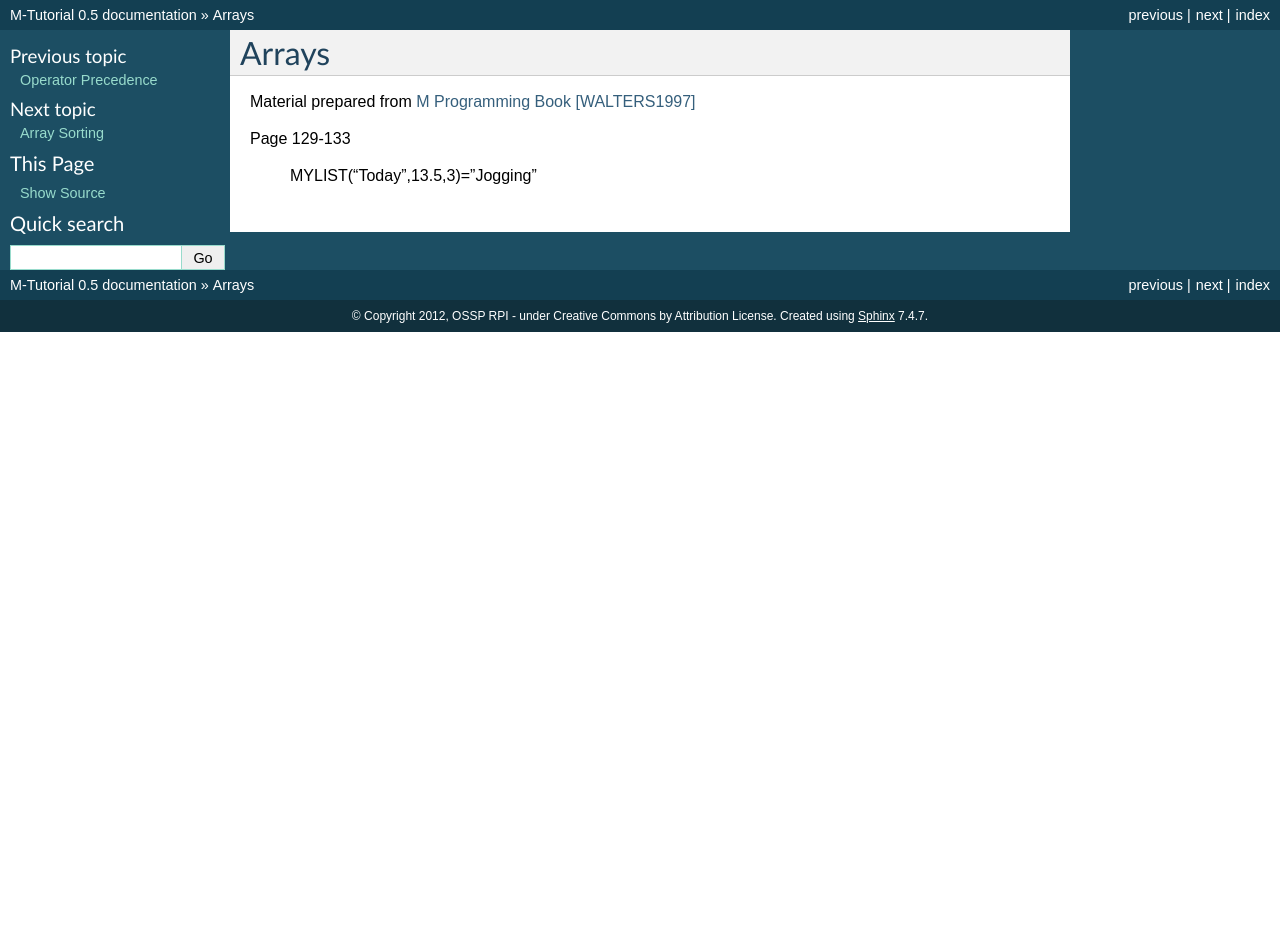
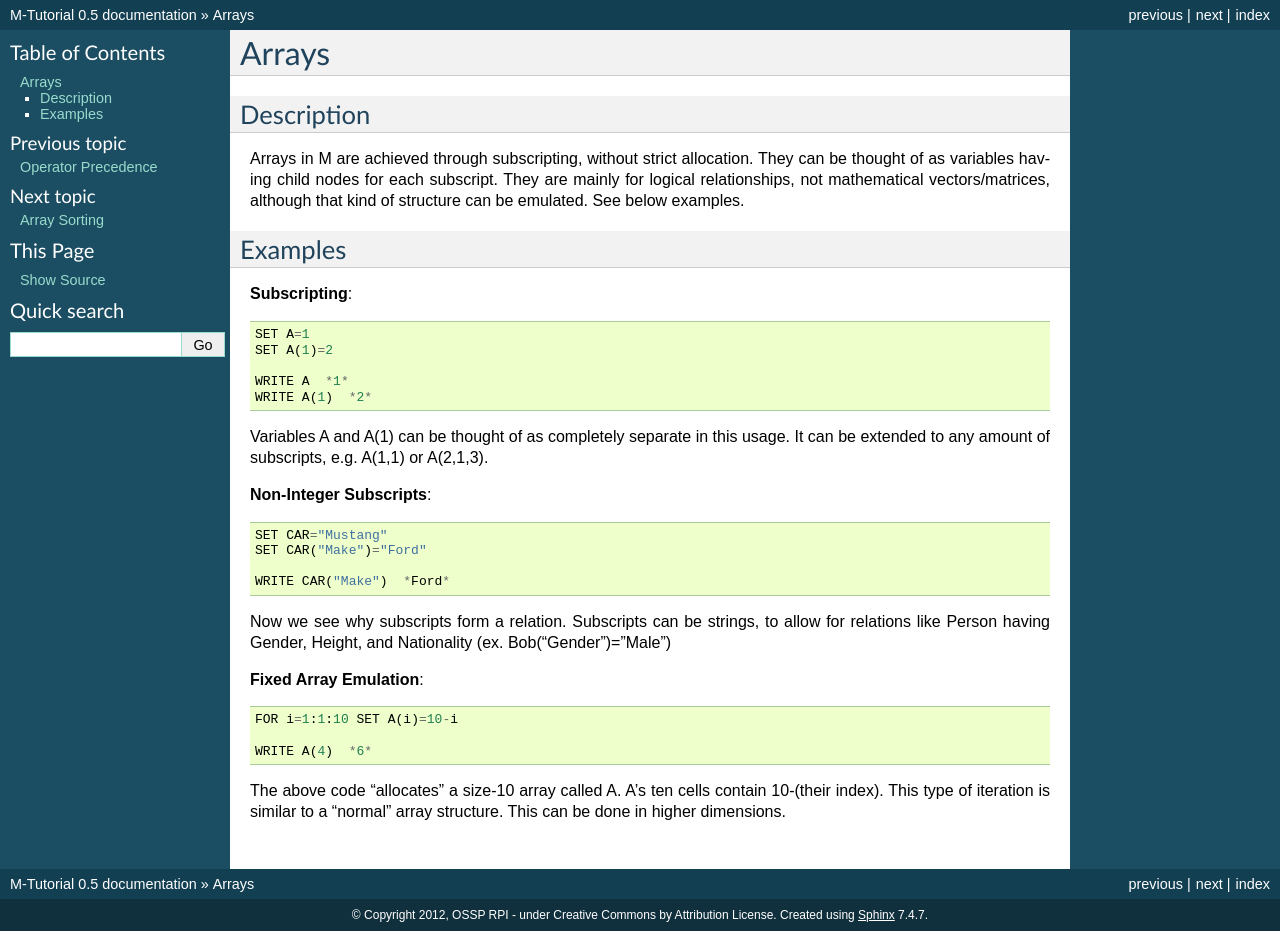
Before and after one commit to luisibanez/M-Tutorial, a Sphinx documentation site: the page built from source/Arrays.rst, in a window 1280 px wide. Built offline with Sphinx 7.4.7, drawn with Linux system fonts in a browser that asks for light colours; before the commit the page ends 900 px from its top, so only the background shows below that.

Commit message:
Added guide to Arrays

```diff
--- a/source/Arrays.rst
+++ b/source/Arrays.rst
@@ -2,10 +2,37 @@
 Arrays
 ======
 
-Material prepared from `M Programming Book`_ [WALTERS1997]_
+Description
+###########
 
-Page 129-133
+Arrays in M are achieved through subscripting, without strict allocation. They can be thought of as variables having child nodes for each subscript. They are mainly for logical relationships, not mathematical vectors/matrices, although that kind of structure can be emulated. See below examples.
 
-    MYLIST("Today",13.5,3)="Jogging"
+Examples
+########
 
-.. _M Programming book: http://books.google.com/books?id=jo8_Mtmp30kC&printsec=frontcover&dq=M+Programming&hl=en&sa=X&ei=2mktT--GHajw0gHnkKWUCw&ved=0CDIQ6AEwAA#v=onepage&q=M%20Programming&f=false
+**Subscripting**::
+
+	SET A=1
+	SET A(1)=2
+
+	WRITE A  *1*
+	WRITE A(1)  *2*
+
+Variables A and A(1) can be thought of as completely separate in this usage. It can be extended to any amount of subscripts, e.g. A(1,1) or A(2,1,3).
+
+**Non-Integer Subscripts**::
+
+	SET CAR="Mustang"
+	SET CAR("Make")="Ford"
+
+	WRITE CAR("Make")  *Ford*
+
+Now we see why subscripts form a relation. Subscripts can be strings, to allow for relations like Person having Gender, Height, and Nationality (ex. Bob("Gender")="Male")
+
+**Fixed Array Emulation**::
+
+	FOR i=1:1:10 SET A(i)=10-i
+
+	WRITE A(4)  *6*
+
+The above code "allocates" a size-10 array called A. A's ten cells contain 10-(their index). This type of iteration is similar to a "normal" array structure. This can be done in higher dimensions.
```
